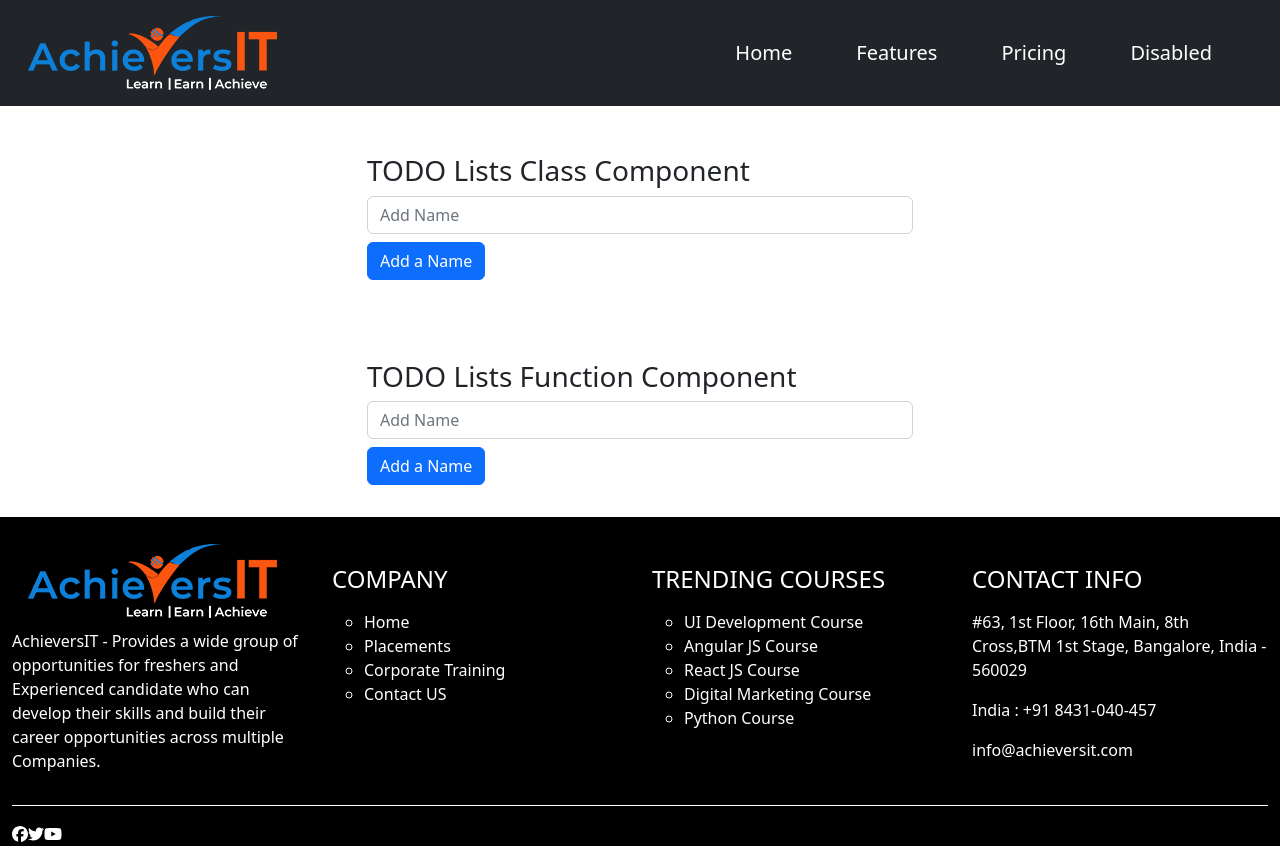
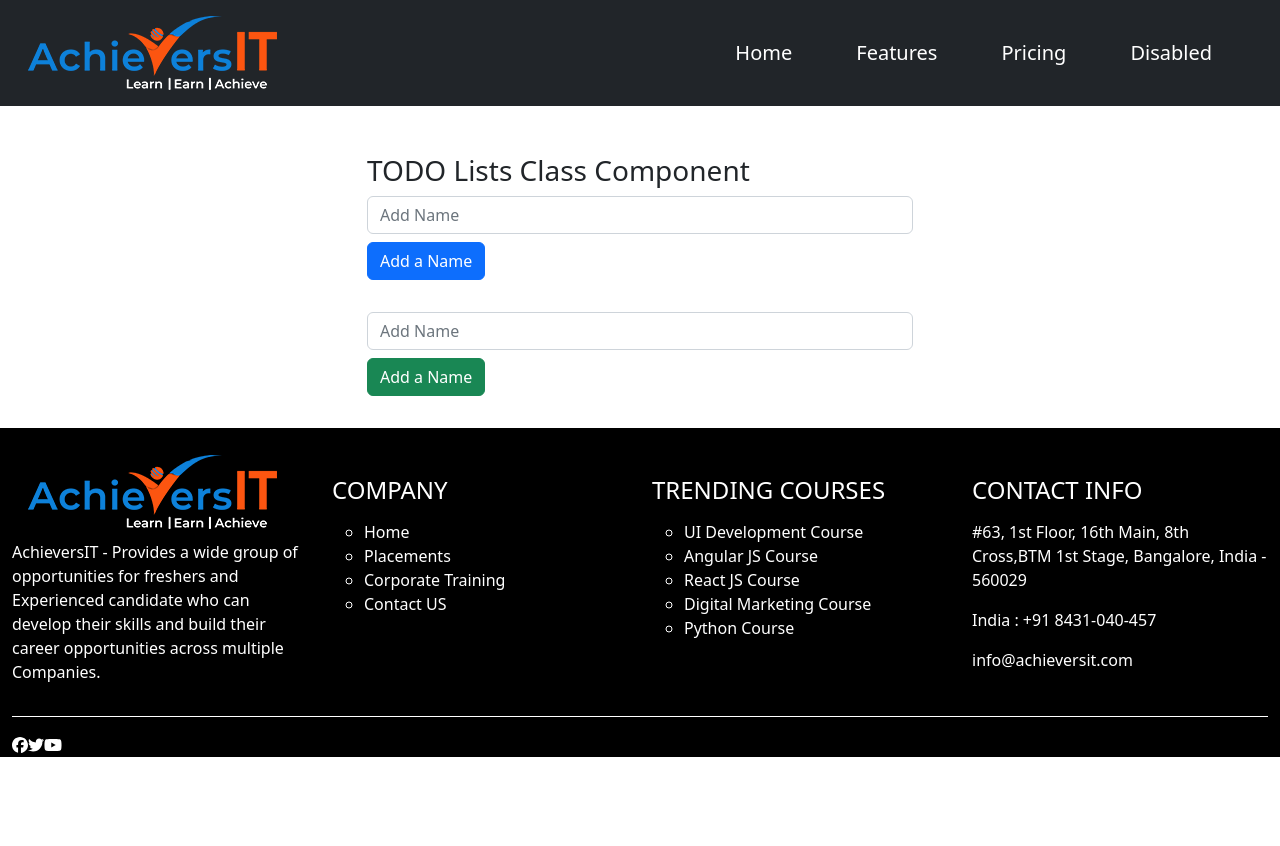
Before and after one commit to yogeshzade/sample-react-app-AIT, a React (Create React App) app: page / in a window 1280 px wide. After the commit the page ends 800 px from the top, so only its background shows below. Built offline with nearby package versions, Linux system fonts and the light colour scheme.

Commit message:
Function component add

```diff
--- a/src/Component/TodoFunction.js
+++ b/src/Component/TodoFunction.js
@@ -1,30 +1,58 @@
-import React from 'react'
+import React, { useState } from "react";
 
 function TodoFunction() {
+  const [task, setTask] = useState("");
+  const [tasklist, setTaskList] = useState([]);
+
+  const handleChange = (e) => {
+    setTask(e.target.value);
+  };
+
+  const AddTask = () => {
+    //console.log(task);
+    if (task !== "") {
+      const taskDetails = {
+        value: task,
+      };
+
+      setTaskList([...tasklist, taskDetails]);
+
+    }
+
+  };
+
   return (
     <div class="container">
     <div class="row">
     <div class="col-md-3"></div>
-          <div class="col-md-6 mt-5">
-            <h3>TODO Lists Function Component</h3>
-            <div class="field">
+    <div class="col-md-6">
     <input
         type="text"
+        name="text"
         class="form-control"
-              value=""
-              name="nameofList"
+        onChange={(e) => handleChange(e)}
         placeholder="Add Name"
       />
-            <button type="button" class="btn btn-primary mt-2 mb-3">Add a Name</button>
+      <button className="btn btn-success mt-2 mb-3" onClick={AddTask}>
+        Add a Name
+      </button>
+
+    {tasklist !==[] ?
+
     <ul>
+        {tasklist.map(t=>(
+            <li>{t.value}</li>
+        ))}
     </ul>
-            </div>
+
+    : null}
 
     </div>
     <div class="col-md-3"></div>
     </div>
+
     </div>
-  )
+  );
 }
 
-export default TodoFunction
+export default TodoFunction;
```
Lines whose indentation alone changed are shown as unchanged.
